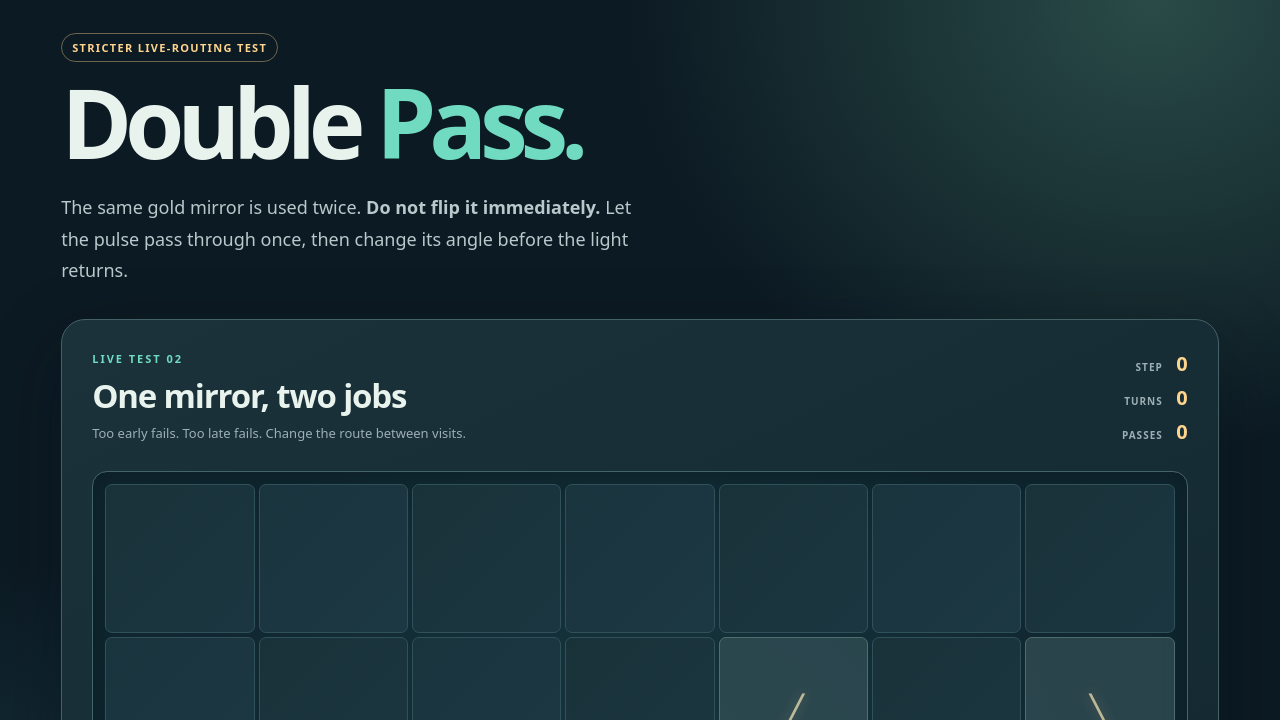
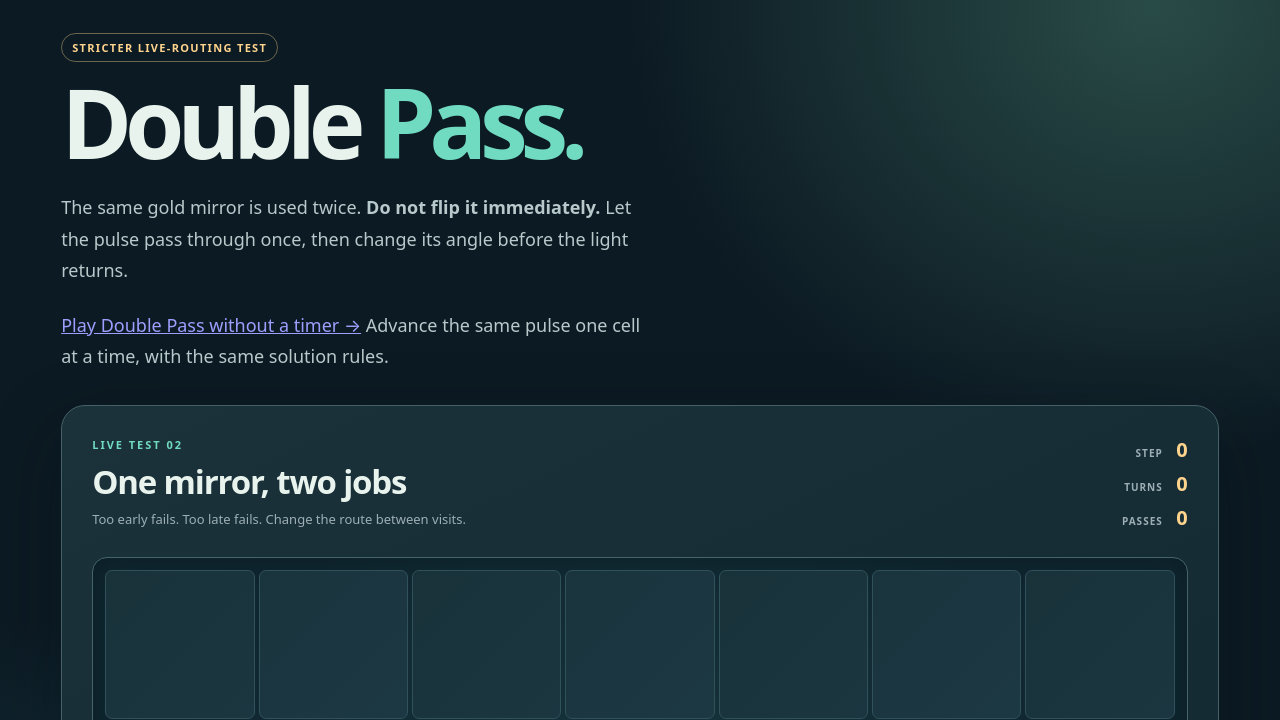
Before and after one commit to Minuteandone/Game-company-singlegame, a website with bundled scripts: page experiments/lumen-relay/spikes/double-pass.html in a window 1280 px wide. Shown: the part 78-798 px from the top of the page. Built offline with nearby package versions, Linux system fonts and the light colour scheme.

Commit message:
[agent-02 | AI] Link Double Pass to its equivalent no-timer step mode

```diff
--- a/experiments/lumen-relay/spikes/double-pass.html
+++ b/experiments/lumen-relay/spikes/double-pass.html
@@ -27,6 +27,7 @@
         <div class="spike-badge">STRICTER LIVE-ROUTING TEST</div>
         <h1>Double <span>Pass.</span></h1>
         <p class="spike-note">The same gold mirror is used twice. <strong>Do not flip it immediately.</strong> Let the pulse pass through once, then change its angle before the light returns.</p>
+        <p class="spike-note"><a href="./step-routing.html?level=double-pass">Play Double Pass without a timer →</a> Advance the same pulse one cell at a time, with the same solution rules.</p>
       </div>
 
       <section class="game-card" aria-label="Double-pass timing experiment">
```
